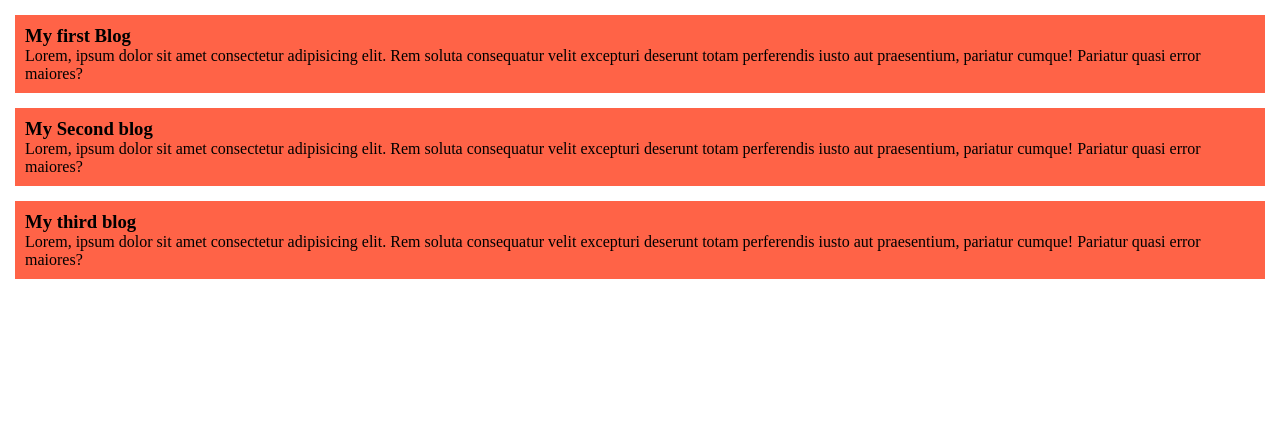
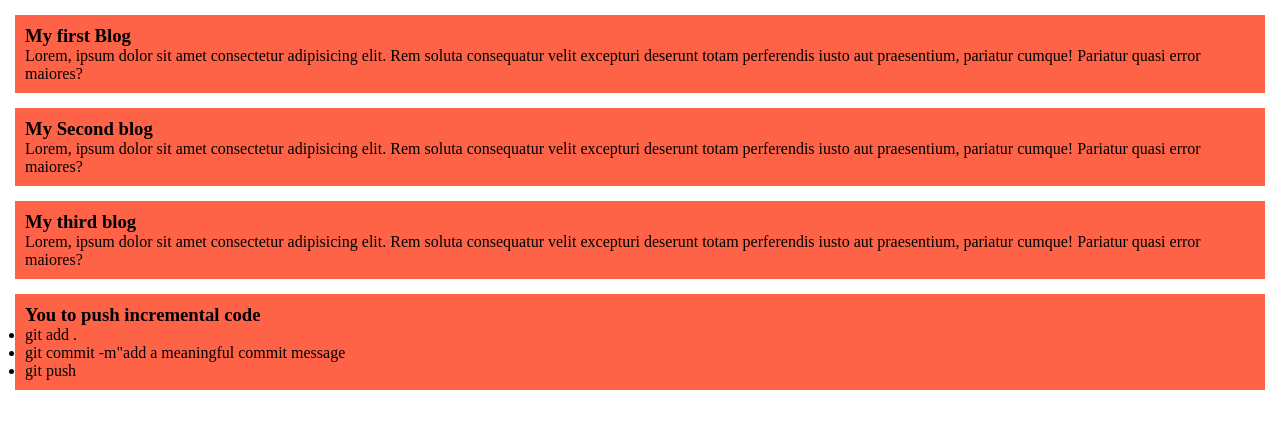
Before and after one commit to dip00-bb/my-first-github-repo, a plain HTML site: page index.html in a window 1280 px wide. Drawn offline with Linux system fonts and the light colour scheme; a script that the page names is missing.

Commit message:
add a list of git command to push code in github

```diff
--- a/index.html
+++ b/index.html
@@ -25,6 +25,15 @@
         <p>Lorem, ipsum dolor sit amet consectetur adipisicing elit. Rem soluta consequatur velit excepturi deserunt totam perferendis iusto aut praesentium, pariatur cumque! Pariatur quasi error maiores?</p>
     </div>
 
+     <div>
+        <h3>You to push incremental code</h3>
+        <ul>
+            <li>git add .</li>
+            <li>git commit -m"add a meaningful commit message</li>
+            <li>git push</li>
+        </ul>
+     </div>
+
     <script src="script.js"></script>
 </body>
 
```
